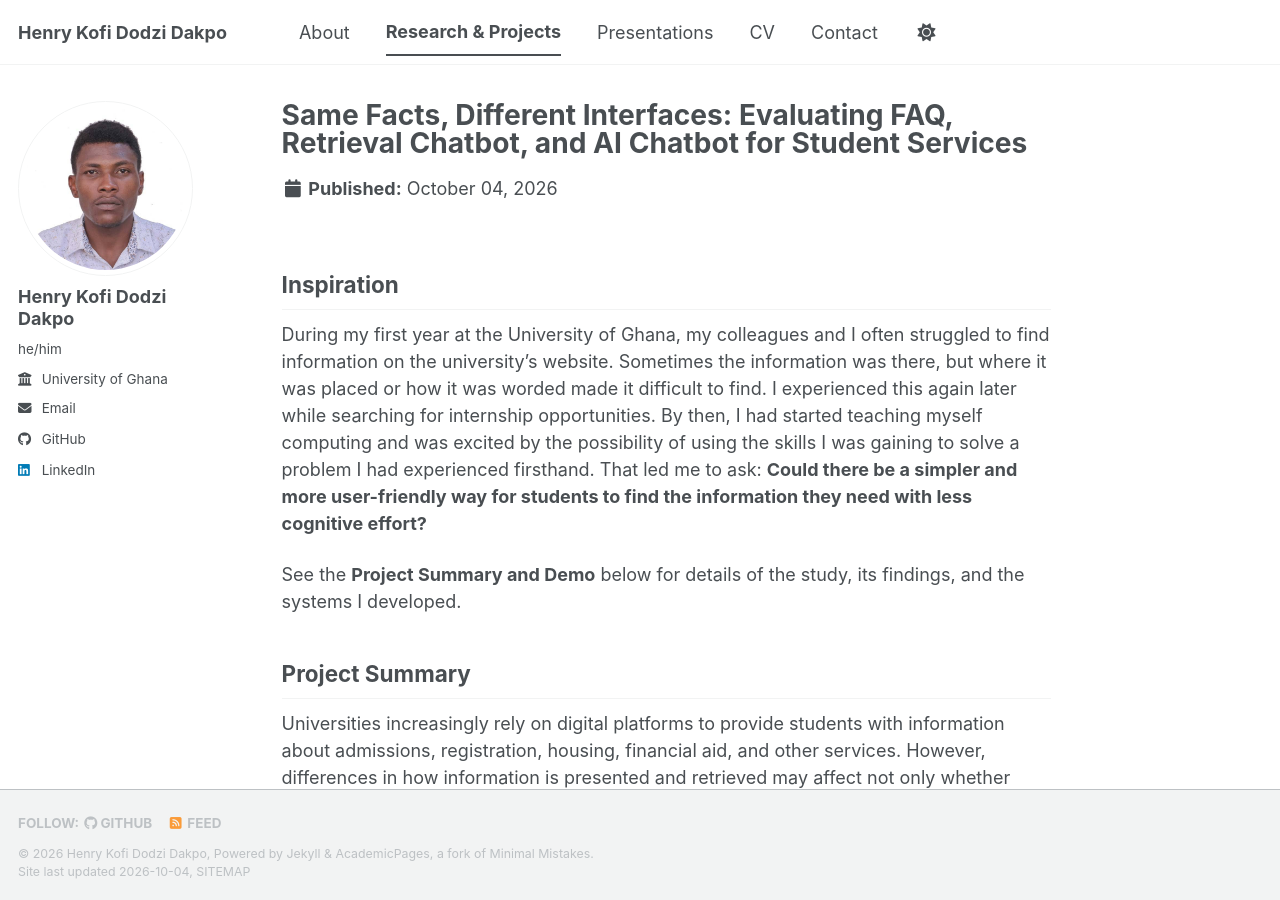
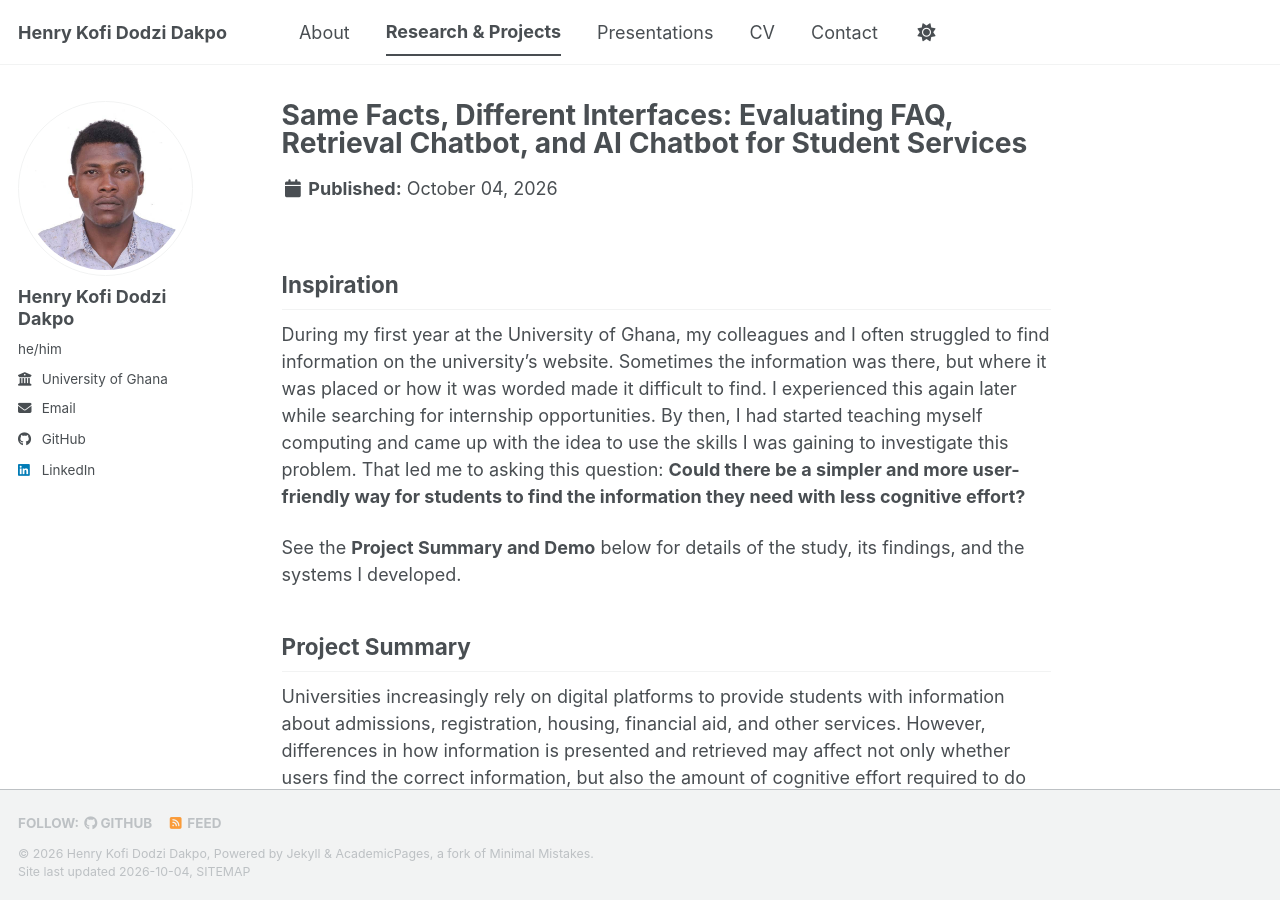
Before and after one commit to henrycitadel9-rgb/henrycitadel9-rgb.github.io, a Jekyll site: the page built from _portfolio/portfolio-1.md, in a window 1280 px wide and 900 px high. Built offline with Jekyll 4.4.1, drawn with Linux system fonts in a browser that asks for light colours; a style sheet for code colours, icons or effects is not loaded.

Commit message:
Update portfolio-1.md

```diff
--- a/_portfolio/portfolio-1.md
+++ b/_portfolio/portfolio-1.md
@@ -6,7 +6,7 @@ collection: portfolio
 
 ## Inspiration
 
-During my first year at the University of Ghana, my colleagues and I often struggled to find information on the university's website. Sometimes the information was there, but where it was placed or how it was worded made it difficult to find. I experienced this again later while searching for internship opportunities. By then, I had started teaching myself computing and was excited by the possibility of using the skills I was gaining to solve a problem I had experienced firsthand. That led me to ask: **Could there be a simpler and more user-friendly way for students to find the information they need with less cognitive effort?**
+During my first year at the University of Ghana, my colleagues and I often struggled to find information on the university's website. Sometimes the information was there, but where it was placed or how it was worded made it difficult to find. I experienced this again later while searching for internship opportunities. By then, I had started teaching myself computing and came up with the idea to use the skills I was gaining to investigate this problem. That led me to asking this question: **Could there be a simpler and more user-friendly way for students to find the information they need with less cognitive effort?**
 
 See the **Project Summary and Demo** below for details of the study, its findings, and the systems I developed.
 
```
